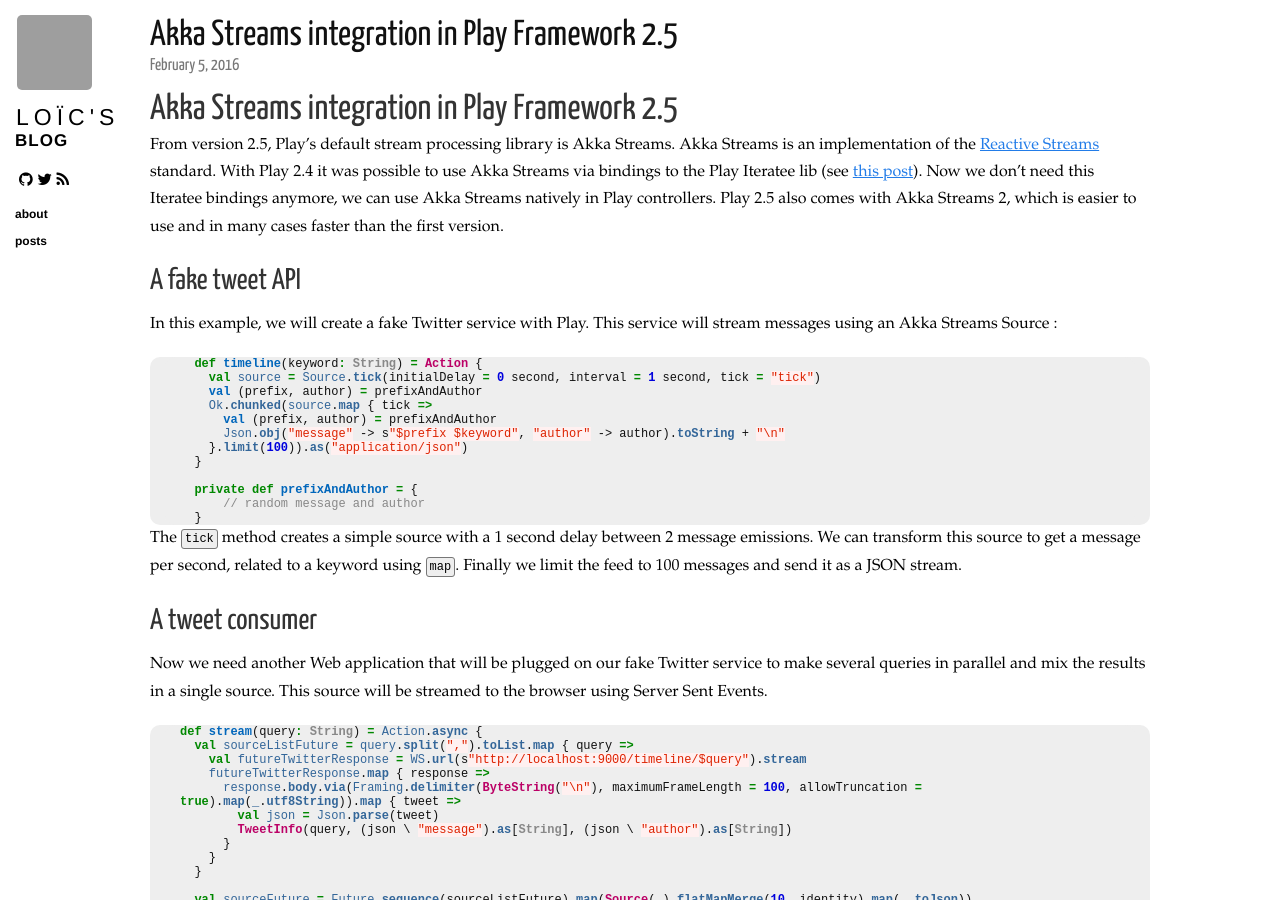
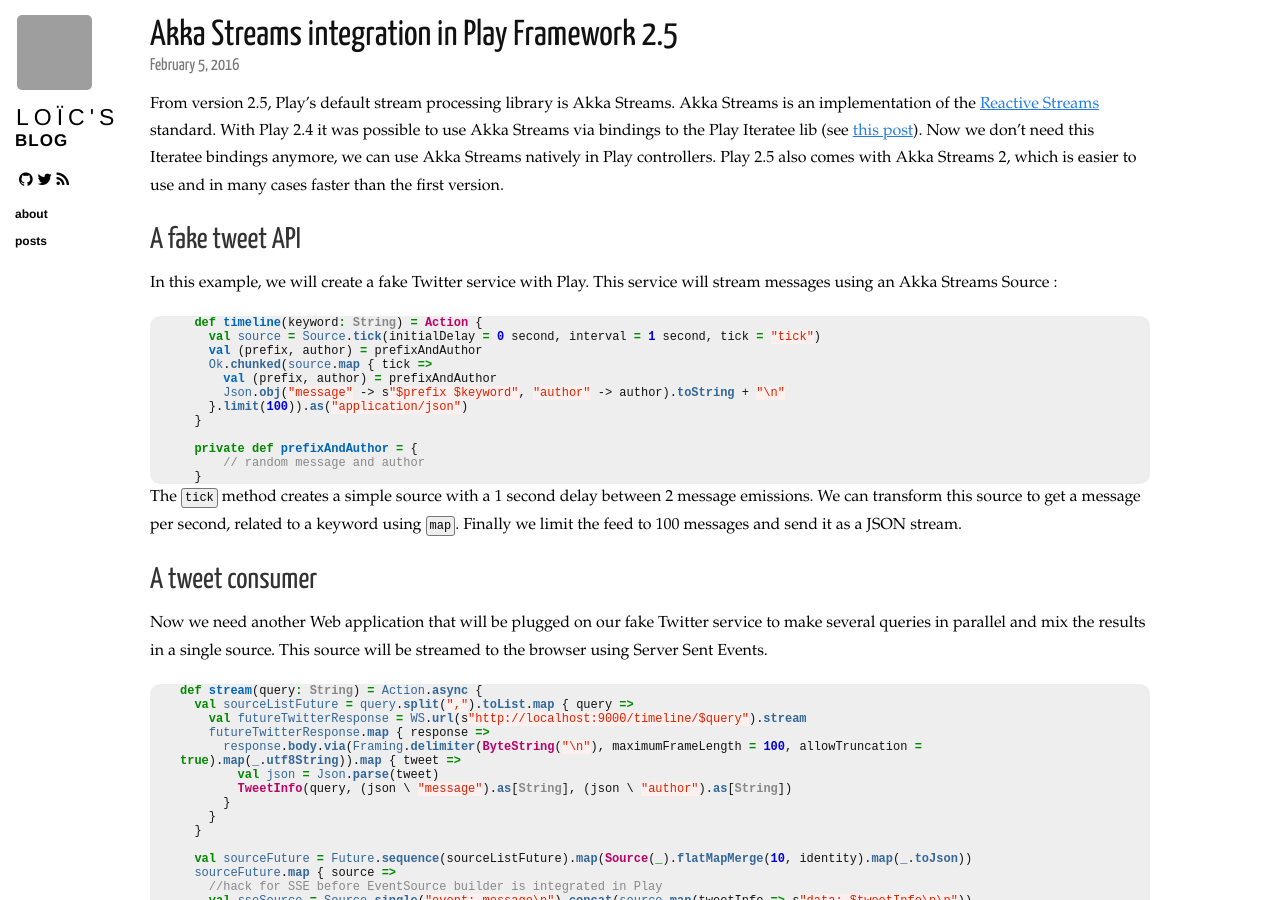
Before and after one commit to loicdescotte/loicdescotte.github.io, a Jekyll site: the page built from _posts/2016-02-05-play25-akka-streams.md, in a window 1280 px wide and 900 px high. Built offline with Jekyll 4.4.1, drawn with Linux system fonts in a browser that asks for light colours; nearby versions of some CDN libraries; comment, search, counter and statistics services are not loaded; grey boxes are pictures that could not be loaded.

Commit message:
Update 2016-02-05-play25-akka-streams.md

```diff
--- a/_posts/2016-02-05-play25-akka-streams.md
+++ b/_posts/2016-02-05-play25-akka-streams.md
@@ -7,8 +7,6 @@ tags:
  - Reactive-Streams
  - Akka Streams
 ---
-
-# Akka Streams integration in Play Framework 2.5
 
 From version 2.5, Play's default stream processing library is Akka Streams. Akka Streams is an implementation of the [Reactive Streams](http://www.reactive-streams.org/) standard.
 With Play 2.4 it was possible to use Akka Streams via bindings to the Play Iteratee lib (see [this post](http://loicdescotte.github.io/posts/play-akka-streams-twitter)).
```
